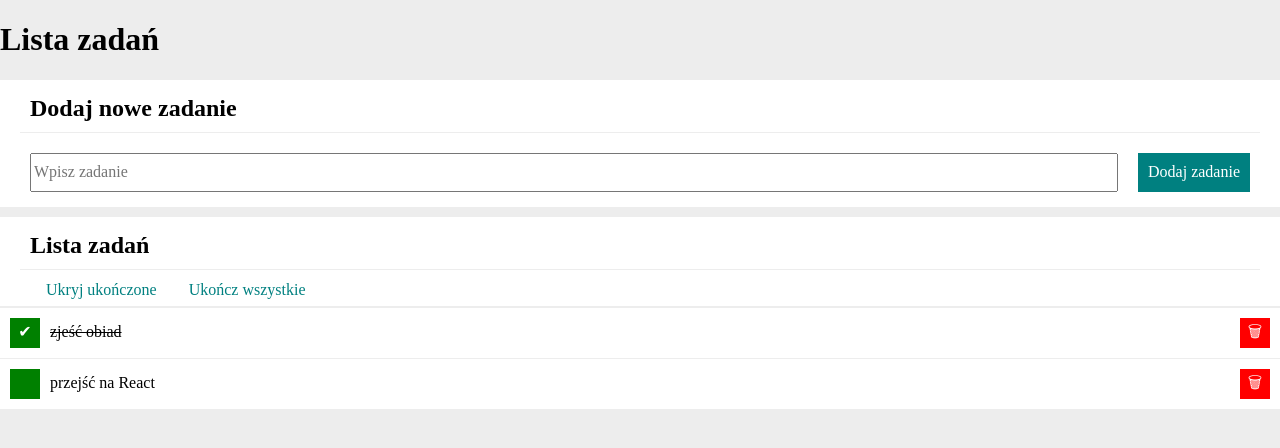
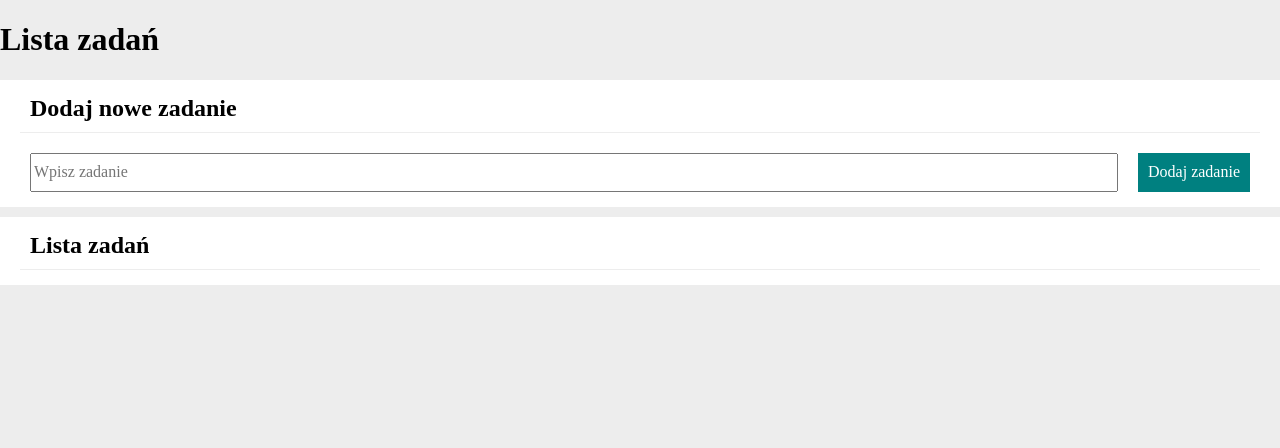
Before and after one commit to MateuszWiktorowicz/todos-list-react, a React (Create React App) app: page / in a window 1280 px wide. Shown: the top 448 px of the page. Built offline with nearby package versions, Linux system fonts and the light colour scheme.

Commit message:
localstorage added to app

```diff
--- a/src/App.js
+++ b/src/App.js
@@ -1,4 +1,4 @@
-import {useState} from "react";
+import {useEffect, useState} from "react";
 import Form from "./Form";
 import Tasks from "./Tasks";
 import Buttons from "./Buttons";
@@ -10,11 +10,18 @@ import Section from "./Section";
 
 function App() {
 const [hideDone, setHideDone] = useState(false);
-const [tasks, setTasks] = useState([
-  { id: 1, content: "zjeść obiad", done: true },
-  { id: 2, content: "przejść na React", done: false },
+const tasksFromLocaleStorage = localStorage.getItem("tasks");
+const [tasks, setTasks] = useState(
+  tasksFromLocaleStorage
+  ? JSON.parse(tasksFromLocaleStorage)
+  : []
+)
 
-])
+useEffect(() => {
+  localStorage.setItem("tasks", JSON.stringify(tasks));
+}, [tasks]);
+
+
 
 const toggleHideDone = () => {
   setHideDone(hideDone => !hideDone)
```
